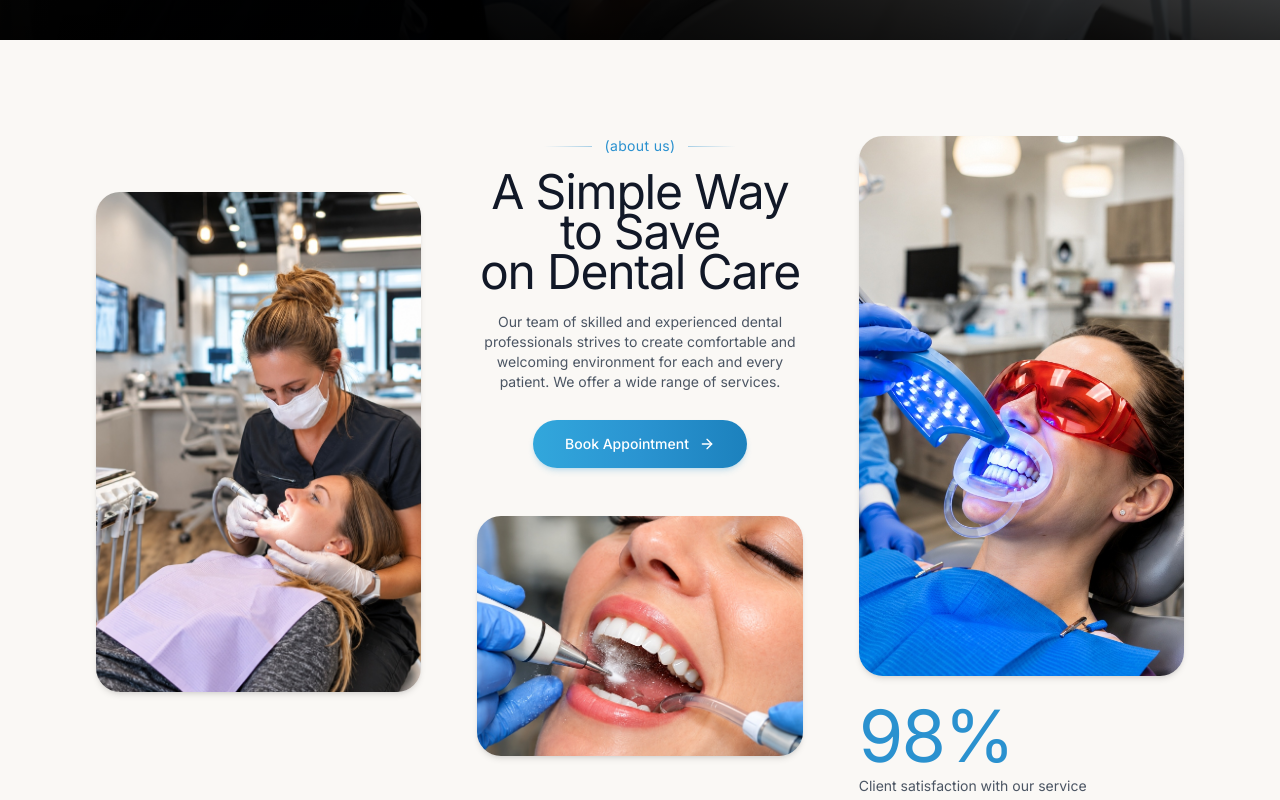
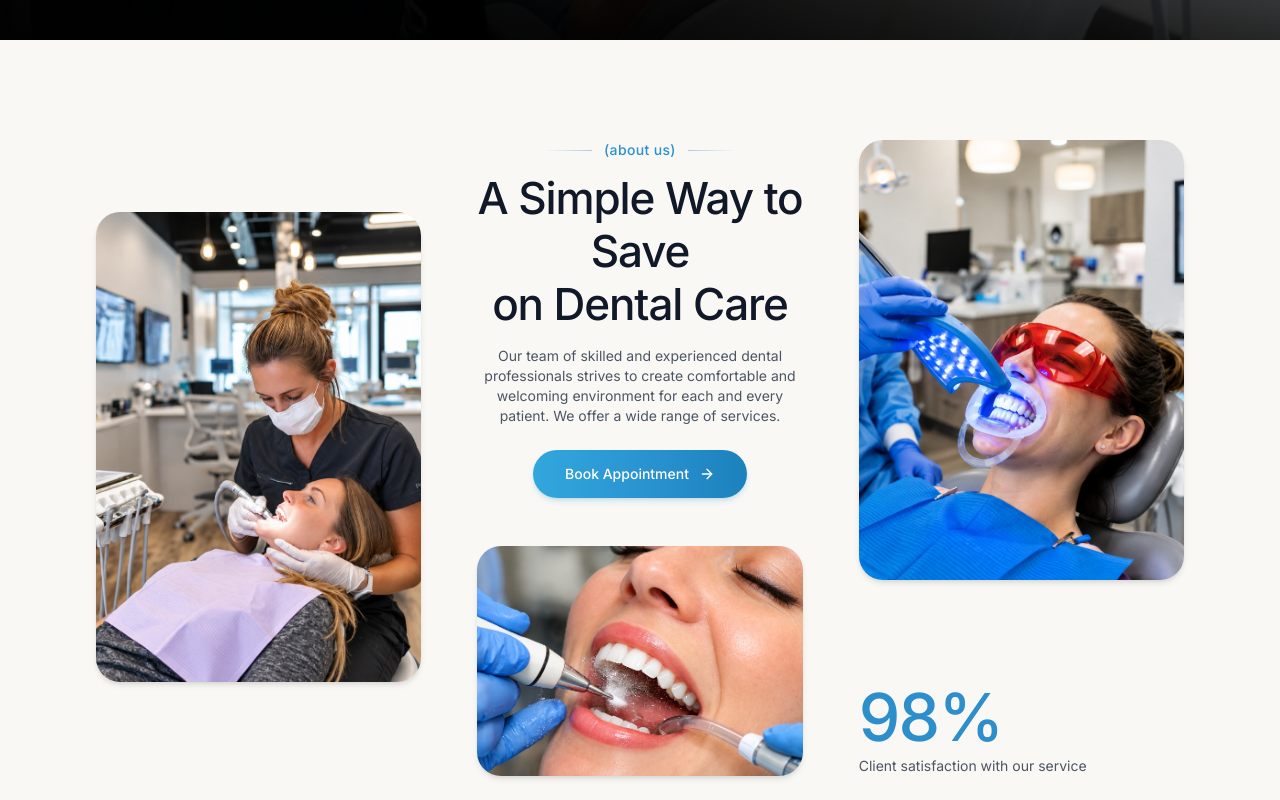
Before and after one commit to Anurag-lakra610/Dentara-, a React (Vite) app: page / in a window 1280 px wide. Shown: the part 760-1560 px from the top of the page. Built offline with nearby package versions, Linux system fonts and the light colour scheme.

Commit message:
Deploy Dentara website source code & assets

```diff
--- a/src/App.jsx
+++ b/src/App.jsx
@@ -151,43 +151,31 @@ export default function App() {
 
       </div>
 
-      {/* ABOUT US SECTION - Full Screen Ratio with Reference Typography & Colors */}
-      <section className="w-full bg-[#FAF8F5] text-[#111827] pt-16 pb-24 sm:py-24 px-6 sm:px-12 md:px-16 lg:px-20 xl:px-24 overflow-hidden">
-        <div className="max-w-[1600px] mx-auto">
+      {/* ABOUT US SECTION - Ultra-Responsive Full Screen Ratio with 100px Padding */}
+      <section className="w-full bg-[#FAF8F5] text-[#111827] pt-[60px] sm:pt-[80px] lg:pt-[100px] pb-[60px] sm:pb-[80px] lg:pb-[100px] px-5 sm:px-10 md:px-14 lg:px-18 xl:px-24 overflow-hidden">
+        <div className="max-w-[1650px] mx-auto">
 
           {/* Main 3-Column Grid Container */}
-          <div className="grid grid-cols-1 lg:grid-cols-12 gap-8 lg:gap-10 xl:gap-14 items-start">
+          <div className="grid grid-cols-1 lg:grid-cols-12 gap-10 lg:gap-8 xl:gap-14 items-start">
 
-            {/* Left Column - High Definition Image Card */}
-            <div className="lg:col-span-4 flex justify-center lg:justify-start lg:pt-14">
-              <div className="relative w-full max-w-[420px] rounded-[24px] overflow-hidden shadow-md transition-transform duration-300 hover:scale-[1.01]">
-                <img
-                  src={aboutLeftImg}
-                  alt="Dental Team at Work"
-                  className="w-full h-[400px] sm:h-[460px] lg:h-[500px] object-cover block"
-                />
-              </div>
-            </div>
-
-            {/* Middle Column - Content & Bottom Center Image */}
-            <div className="lg:col-span-4 text-center flex flex-col items-center justify-between">
-              <div>
-                {/* Tag Badge: (about us) with subtle side lines */}
-                <div className="flex items-center justify-center gap-3 text-[#2A91CF] font-normal text-xs sm:text-sm tracking-wide mb-4">
-                  <span className="h-[1px] w-12 bg-gradient-to-r from-transparent to-[#2A91CF]/40"></span>
+            {/* Middle Column - Content & Bottom Center Image (Appears first on Mobile for UX flow) */}
+            <div className="order-1 lg:order-2 lg:col-span-4 text-center flex flex-col items-center justify-between">
+              <div className="w-full flex flex-col items-center">
+                {/* Tag Badge: (about us) */}
+                <div className="flex items-center justify-center gap-3 text-[#2A91CF] font-medium text-xs sm:text-sm tracking-wide mb-3">
+                  <span className="h-[1px] w-10 sm:w-12 bg-gradient-to-r from-transparent to-[#2A91CF]/40"></span>
                   <span>(about us)</span>
-                  <span className="h-[1px] w-12 bg-gradient-to-l from-transparent to-[#2A91CF]/40"></span>
+                  <span className="h-[1px] w-10 sm:w-12 bg-gradient-to-l from-transparent to-[#2A91CF]/40"></span>
                 </div>
 
-                {/* Main Heading - font-normal as requested */}
-                <h2 className="text-3xl sm:text-4xl lg:text-[48px] font-normal tracking-tight text-[#111827] leading-[1.15]">
-                  A Simple Way to Save
-                  <br />
-                  on Dental Care
+                {/* Main Heading - Responsive font scaling & wide max-w container */}
+                <h2 className="text-2xl sm:text-[38px] lg:text-[44px] font-medium tracking-tight text-[#111827] leading-[1.2] mb-4 text-center w-full max-w-[520px]">
+                  <span className="block sm:inline lg:block">A Simple Way to Save</span>
+                  <span className="block sm:inline lg:block"> on Dental Care</span>
                 </h2>
 
                 {/* Paragraph Subtitle */}
-                <p className="mt-5 mb-7 text-[#4B5563] text-xs sm:text-sm leading-relaxed max-w-[460px] mx-auto font-normal">
+                <p className="mb-6 text-[#4B5563] text-xs sm:text-sm leading-relaxed max-w-[460px] mx-auto font-normal px-2 sm:px-0">
                   Our team of skilled and experienced dental professionals strives to create comfortable and welcoming environment for each and every patient. We offer a wide range of services.
                 </p>
 
@@ -199,33 +187,46 @@ export default function App() {
               </div>
 
               {/* Center Bottom High Definition Image Card */}
-              <div className="w-full max-w-[480px] rounded-[24px] overflow-hidden shadow-md mt-10 sm:mt-12 transition-transform duration-300 hover:scale-[1.01]">
+              <div className="w-full max-w-[460px] rounded-[24px] overflow-hidden shadow-md mt-10 sm:mt-12 transition-transform duration-300 hover:scale-[1.01]">
                 <img
                   src={aboutCenterImg}
                   alt="Dental Teeth Cleaning Procedure"
-                  className="w-full h-[210px] sm:h-[240px] object-cover block"
+                  className="w-full h-[190px] sm:h-[230px] object-cover block"
                 />
               </div>
             </div>
 
-            {/* Right Column - Image Card & 98% Satisfaction Stat */}
-            <div className="lg:col-span-4 flex flex-col items-center lg:items-end">
-              <div className="relative w-full max-w-[420px] rounded-[24px] overflow-hidden shadow-md transition-transform duration-300 hover:scale-[1.01]">
+            {/* Left Column - High Definition Image Card */}
+            <div className="order-2 lg:order-1 lg:col-span-4 flex justify-center lg:justify-start lg:pt-[72px]">
+              <div className="relative w-full max-w-[380px] rounded-[24px] overflow-hidden shadow-md transition-transform duration-300 hover:scale-[1.01]">
                 <img
-                  src={aboutRightImg}
-                  alt="Teeth Whitening Procedure"
-                  className="w-full h-[440px] sm:h-[500px] lg:h-[540px] object-cover block"
+                  src={aboutLeftImg}
+                  alt="Dental Team at Work"
+                  className="w-full h-[340px] sm:h-[420px] lg:h-[470px] object-cover block"
                 />
               </div>
+            </div>
 
-              {/* Stat Badge under right image - font-normal as requested */}
-              <div className="w-full max-w-[420px] mt-6 text-left">
-                <div className="text-5xl sm:text-6xl lg:text-7xl font-normal text-[#2A91CF] tracking-tight">
-                  98%
+            {/* Right Column - Image Card & 98% Satisfaction Stat (Bottom aligned parallel with center bottom image) */}
+            <div className="order-3 lg:order-3 lg:col-span-4 flex justify-center lg:justify-end h-full">
+              <div className="w-full max-w-[380px] flex flex-col justify-between h-full items-start">
+                <div className="relative w-full rounded-[24px] overflow-hidden shadow-md transition-transform duration-300 hover:scale-[1.01]">
+                  <img
+                    src={aboutRightImg}
+                    alt="Teeth Whitening Procedure"
+                    className="w-full h-[400px] sm:h-[440px] object-cover block"
+                  />
                 </div>
-                <p className="text-xs sm:text-sm text-[#4B5563] font-normal mt-1 leading-snug">
-                  Client satisfaction with our service
-                </p>
+
+                {/* Stat Badge directly under right image (Bottom edge parallel with middle bottom image) */}
+                <div className="mt-6 sm:mt-8 text-left">
+                  <div className="text-4xl sm:text-6xl lg:text-[66px] font-medium text-[#2C8ECB] tracking-tight leading-none mb-1.5">
+                    98%
+                  </div>
+                  <p className="text-xs sm:text-sm text-[#4B5563] font-normal leading-snug">
+                    Client satisfaction with our service
+                  </p>
+                </div>
               </div>
             </div>
 
```
